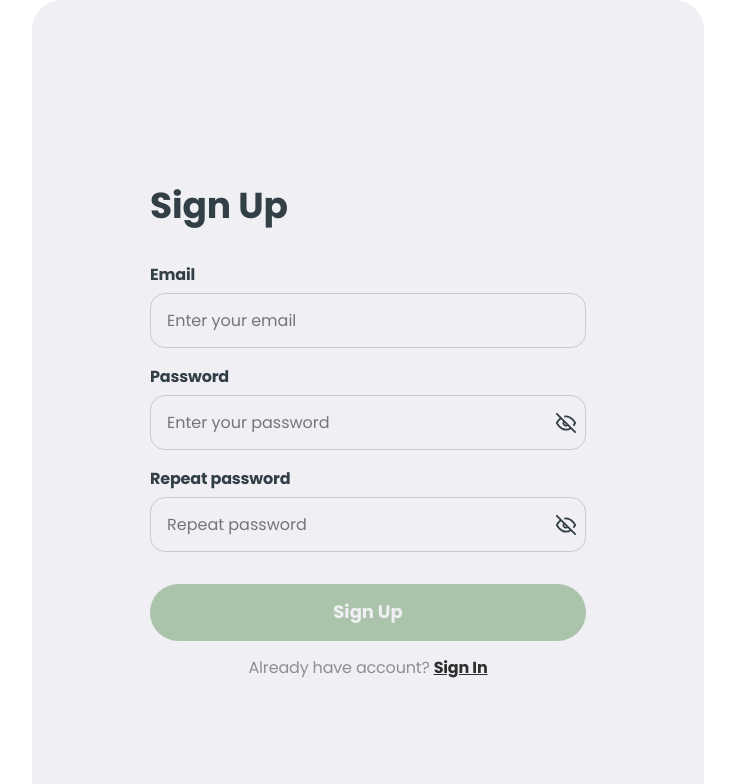
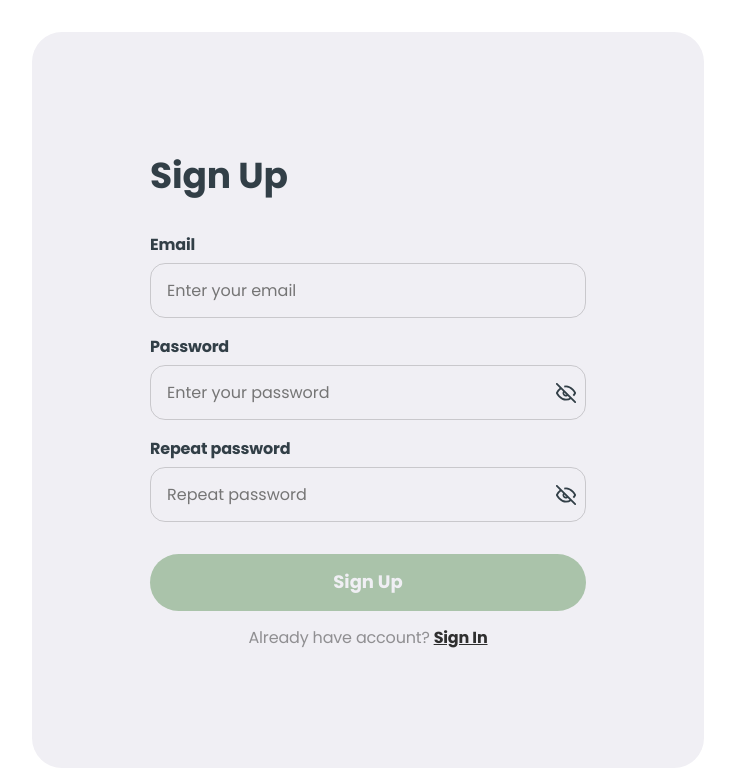
Before and after one commit to oleksasa/project-AquaApp-front, a React (Vite) app: page /signup in a window 1536 px wide. Shown: the top 784 px of the page, without its empty margins (400-1135 px from the left). Built offline with nearby package versions, Linux system fonts and the light colour scheme.

Commit message:
fix height

```diff
--- a/src/pages/SignInPage/SignInPage.module.css
+++ b/src/pages/SignInPage/SignInPage.module.css
@@ -26,7 +26,7 @@
 @media screen and (min-width: 1440px) {
   .SignInWrap {
     width: 672px;
-    height: 860px;
+    height: 736px;
     padding-left: 118px;
     padding-right: 118px;
   }
--- a/src/pages/SignUpPage/SignUpPage.module.css
+++ b/src/pages/SignUpPage/SignUpPage.module.css
@@ -26,7 +26,7 @@
 @media screen and (min-width: 1440px) {
   .SignUpWrap {
     width: 672px;
-    height: 860px;
+    height: 736px;
     padding-left: 118px;
     padding-right: 118px;
   }
```
